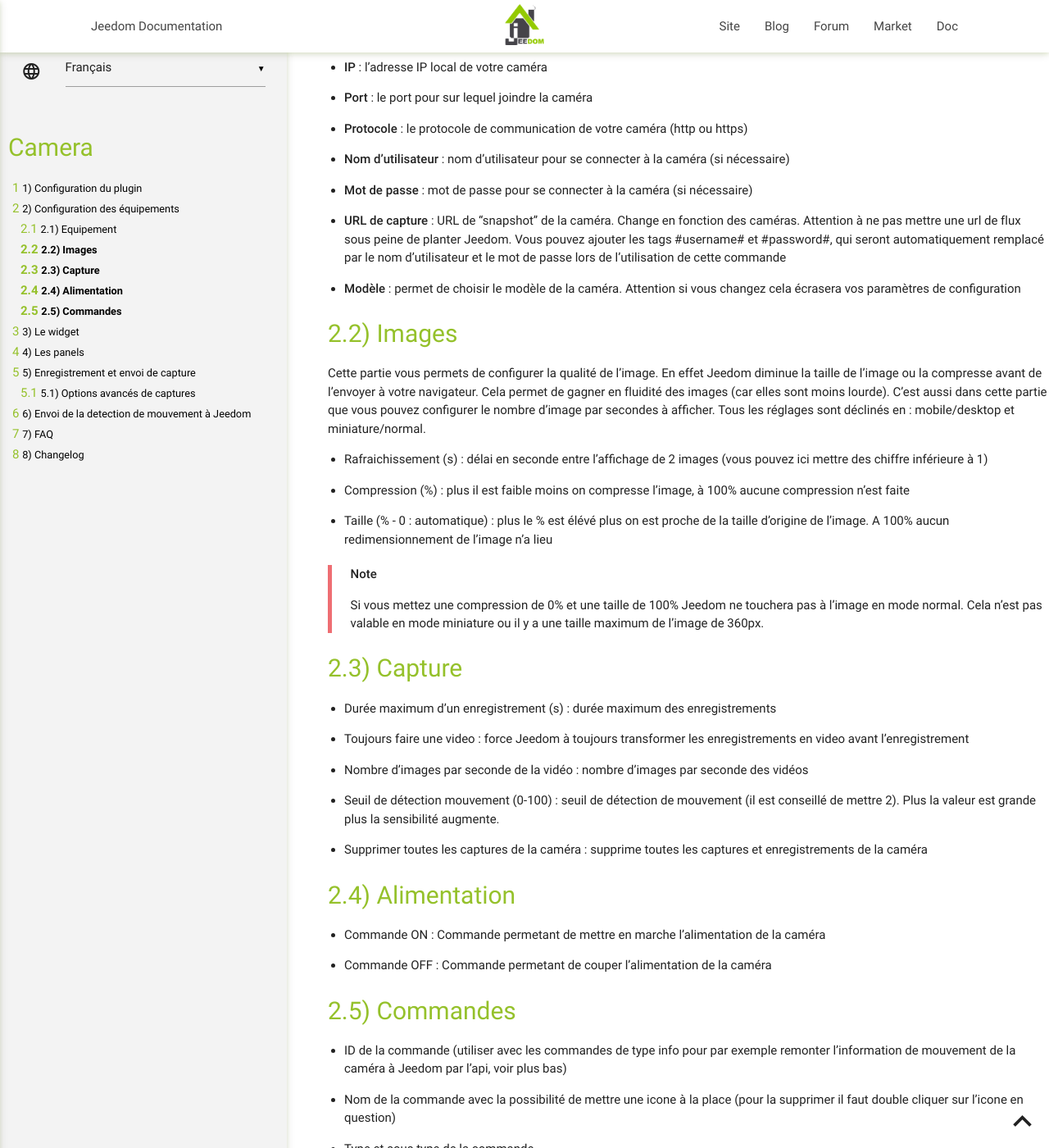
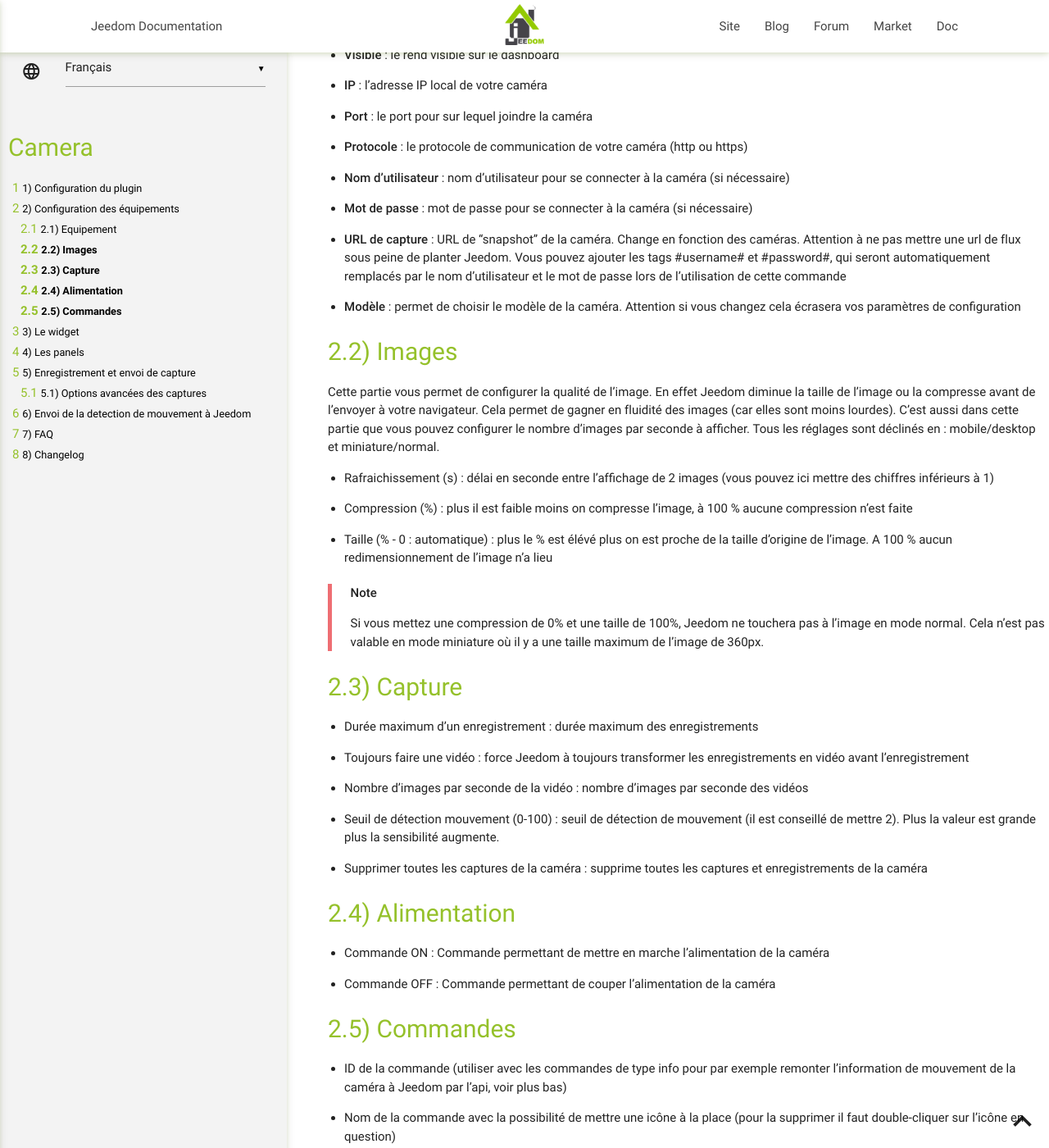
Before and after one commit to jeedom/plugin-camera, a Jekyll site: the page built from docs/fr_FR/index.md, in a window 1280 px wide and 1400 px high, scrolled down 710 px. Shown: the whole window at 82% size. Built offline with Jekyll 4.4.1, drawn with Linux system fonts in a browser that asks for light colours; our own code applies the rules of GitHub Pages for plain Markdown files; some of the changed text lies outside the part shown.

Commit message:
update doc

```diff
--- a/docs/fr_FR/index.md
+++ b/docs/fr_FR/index.md
@@ -58,7 +59,7 @@ Ici vous avez les informations principales de votre caméra :
 -   **URL de capture** : URL de "snapshot" de la caméra. Change en
     fonction des caméras. Attention à ne pas mettre une url de flux sous
     peine de planter Jeedom. Vous pouvez ajouter les tags \#username\#
-    et \#password\#, qui seront automatiquement remplacé par le nom
+    et \#password\#, qui seront automatiquement remplacés par le nom
     d’utilisateur et le mot de passe lors de l’utilisation de cette
     commande
 
@@ -68,37 +69,37 @@ Ici vous avez les informations principales de votre caméra :
 Images
 ------
 
-Cette partie vous permets de configurer la qualité de l’image. En effet
+Cette partie vous permet de configurer la qualité de l’image. En effet
 Jeedom diminue la taille de l’image ou la compresse avant de l’envoyer à
 votre navigateur. Cela permet de gagner en fluidité des images (car
-elles sont moins lourde). C’est aussi dans cette partie que vous pouvez
-configurer le nombre d’image par secondes à afficher. Tous les réglages
+elles sont moins lourdes). C’est aussi dans cette partie que vous pouvez
+configurer le nombre d’images par seconde à afficher. Tous les réglages
 sont déclinés en : mobile/desktop et miniature/normal.
 
 -   Rafraichissement (s) : délai en seconde entre l’affichage de 2
-    images (vous pouvez ici mettre des chiffre inférieure à 1)
+    images (vous pouvez ici mettre des chiffres inférieurs à 1)
 
 -   Compression (%) : plus il est faible moins on compresse l’image, à
-    100% aucune compression n’est faite
+    100 % aucune compression n’est faite
 
 -   Taille (% - 0 : automatique) : plus le % est élévé plus on est
-    proche de la taille d’origine de l’image. A 100% aucun
+    proche de la taille d’origine de l’image. A 100 % aucun
     redimensionnement de l’image n’a lieu
 
 > **Note**
 >
-> Si vous mettez une compression de 0% et une taille de 100% Jeedom ne
+> Si vous mettez une compression de 0% et une taille de 100%, Jeedom ne
 > touchera pas à l’image en mode normal. Cela n’est pas valable en mode
-> miniature ou il y a une taille maximum de l’image de 360px.
+> miniature où il y a une taille maximum de l’image de 360px.
 
 Capture
 -------
 
--   Durée maximum d’un enregistrement (s) : durée maximum des
+-   Durée maximum d’un enregistrement : durée maximum des
     enregistrements
 
--   Toujours faire une video : force Jeedom à toujours transformer les
-    enregistrements en video avant l’enregistrement
+-   Toujours faire une vidéo : force Jeedom à toujours transformer les
+    enregistrements en vidéo avant l’enregistrement
 
 -   Nombre d’images par seconde de la vidéo : nombre d’images par
     seconde des vidéos
@@ -113,10 +114,10 @@ Capture
 Alimentation
 ------------
 
--   Commande ON : Commande permetant de mettre en marche l’alimentation
+-   Commande ON : Commande permettant de mettre en marche l’alimentation
     de la caméra
 
--   Commande OFF : Commande permetant de couper l’alimentation de la
+-   Commande OFF : Commande permettant de couper l’alimentation de la
     caméra
 
 Commandes
@@ -126,19 +127,19 @@ Commandes
     exemple remonter l’information de mouvement de la caméra à Jeedom
     par l’api, voir plus bas)
 
--   Nom de la commande avec la possibilité de mettre une icone à la
-    place (pour la supprimer il faut double cliquer sur l’icone
+-   Nom de la commande avec la possibilité de mettre une icône à la
+    place (pour la supprimer il faut double-cliquer sur l’icône
     en question)
 
--   Type et sous type de la commande
+-   Type et sous-type de la commande
 
 -   Requête à envoyer à la caméra pour faire une action (passage en mode
     nuit, ptz, etc.). Vous pouvez utiliser les tags \#username\# et
-    \#password\#, qui seront automatiquement remplacé par le nom
+    \#password\#, qui seront automatiquement remplacés par le nom
     d’utilisateur et le mot de passe lors de l’utilisation de cette
     commande
 
--   Commande stop : pour les caméras PTZ il existe souvent une commande
+-   Commande stop : pour les caméras PTZ, il existe souvent une commande
     qui arrête le mouvement, c’est ici qu’il faut la spécifier
 
 -   Afficher : permet d’afficher la commande ou non sur le dashboard
@@ -179,7 +180,7 @@ date, vous pouvez pour chacune d’elle :
 
 -   la supprimer
 
-En mobile le widget est un peu différent si vous cliquez sur l’image de
+En mobile le widget est un peu différent : si vous cliquez sur l’image de
 la caméra vous obtenez celle-ci en plus grande avec les commandes
 possibles.
 
@@ -201,38 +202,42 @@ Enregistrement et envoi de capture
 
 Cette commande un peu spécifique permet suite à la prise de capture de
 faire l’envoi de celle-ci (compatible avec le plugin slack, mail et
-transfert)
+transfert).
 
-La configuration est assez simple vous appellez l’action d’envoi de
-capture, dans la partie titre vous passez les options (par défaut il
-faut juste mettre le nombre de capture voulu mais vous pouvez aller plus
-loin avec les options avancées) et dans la partie message la commande du
-plugin (actuellement slack, mail ou transfert) qui fait l’envoi des
-captures. Vous pouvez en mettre plusieurs séparé par des &&.
+La configuration est assez simple vous appelez l’action d’envoi de
+capture (dénommée "Enregistrement") dans un scénario. Dans la partie titre vous passez les options.
 
-Options avancés de captures
+Par défaut il suffit de mettre le nombre de captures voulues dans le champ "nombre captures ou options", mais vous pouvez aller plus
+loin avec des options (voir détail ci-dessous "options avancées des captures"). Dans la partie message, vous n'avez plus qu'à renseigner la commande du plugin (actuellement slack, mail ou transfert) qui fait l’envoi des captures. Vous pouvez en mettre plusieurs séparés par des &&.
+
+Options avancées des captures
 ---------------------------
 
 -   nbSnap : nombre de capture, si non précisé alors les captures sont
-    faite jusqu’a une demande d’arret d’enregistrement ou d’arret de la
+    faites jusqu’à une demande d’arrêt d’enregistrement ou d’arrêt de la
     caméra
 
 -   delay : délai entre 2 capture, si non précisé alors le délai est de
-    1s
+    1 s
 
 -   wait : délai d’attente avant de commencer les captures, si non
     précié alors aucun envoi n’est fait
 
--   sendPacket : nombre de capture déclenchant l’envoi de paquet, si non
-    précisé alors les captures seront envoyée qu’a la fin
+-   sendPacket : nombre de capture déclenchant l’envoi de paquet de captures, si non
+    précisé alors les captures seront envoyées qu’à la fin
 
--   detectMove=1 : envoi les captures que si un changement superieur au
-    seuil de detection (voir configuration de la caméra) arrive
+-   detectMove=1 : envoi les captures que s'il y a un changement supérieur au
+    seuil de détection (voir configuration de la caméra)
 
 -   movie=1 : une fois l’enregistrement terminé, les images sont
-    convertie en video
+    converties en vidéo
 
--   sendFirstSnap=1 : envoi la premiere capture de l’enregistrement
+-   sendFirstSnap=1 : envoi la première capture de l’enregistrement
+
+> ** Exemples **
+> nbSnap=3 delay=5 ==> envoi 3 captures faites à 5 secondes d'intervalle (envoi déclenché via le scénario)
+> movie=1 sendFirstSnap=1 detectMove=1 => envoi la première capture, puis envoi d'une capture à chaque détection de mouvement et enregistre une vidéo jusqu'à la commande "Arrêter Enregistrement" à insérer dans le scénario. Le film sera stocké sur votre Jeedom.
+
 
 Envoi de la detection de mouvement à Jeedom
 ===========================================
```
Also changed, not shown: other parts of docs/fr_FR/index.md (+8 -7 lines).
